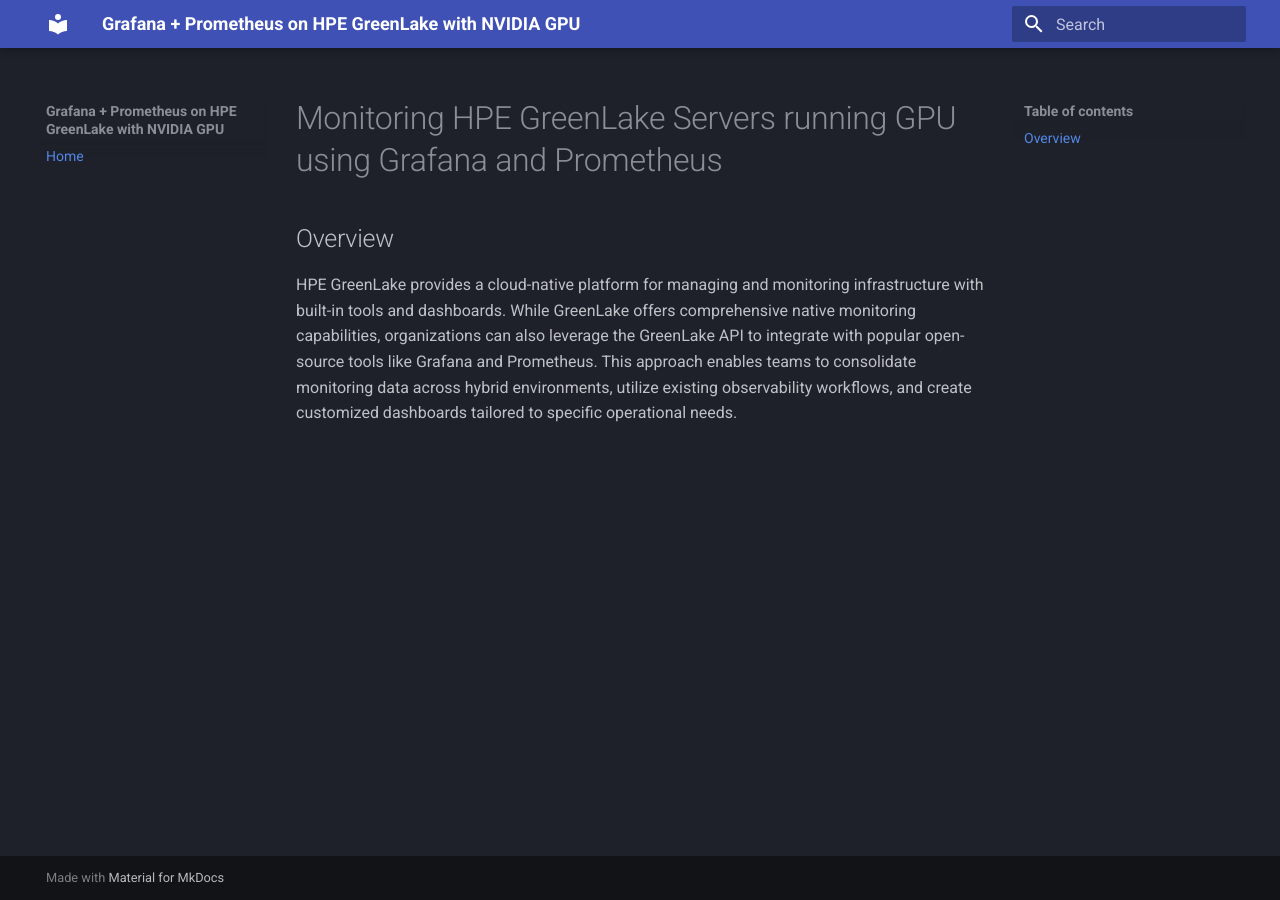
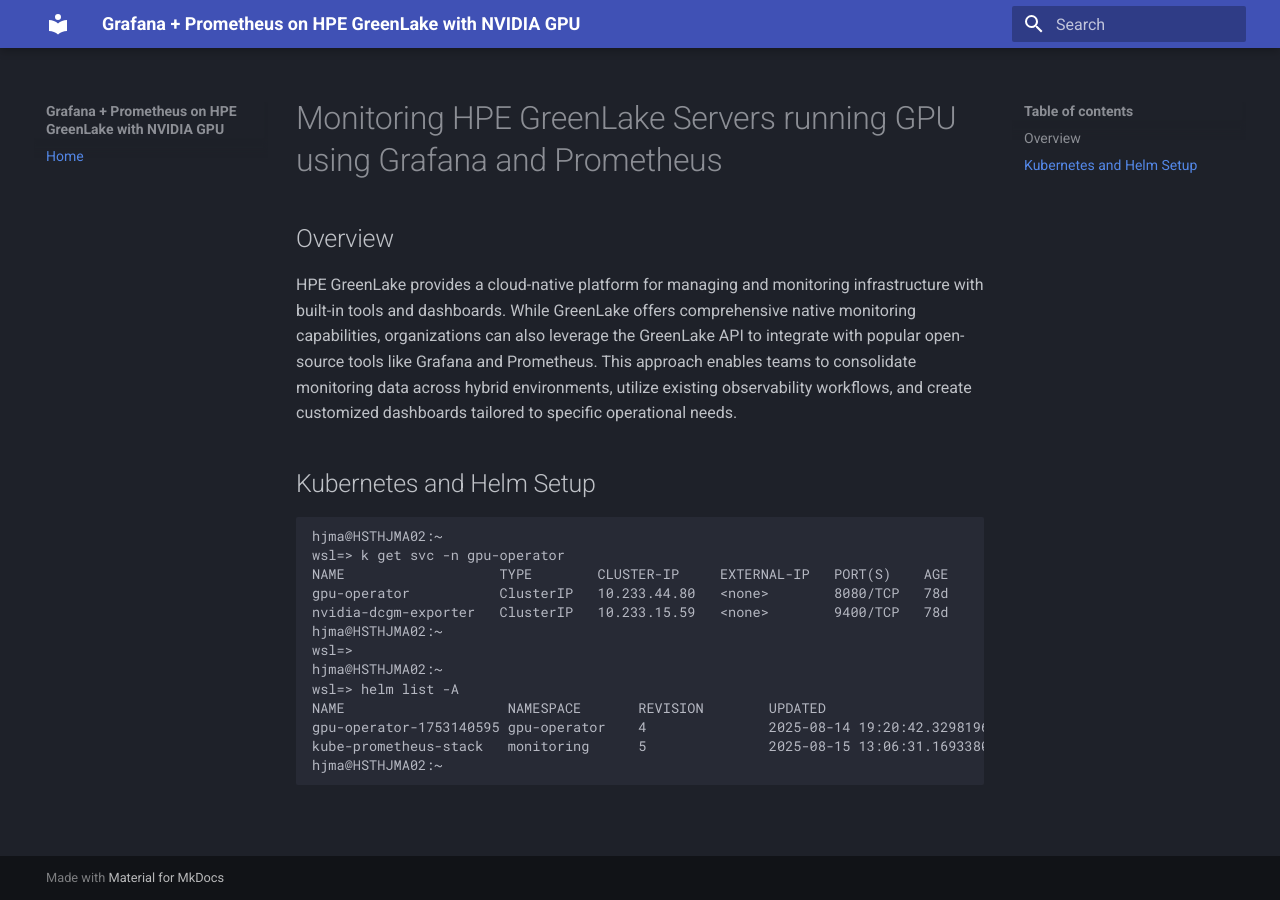
Before and after one commit to hjma29/grafana-prometheus-hpe-greenlake-com-nvidia, an MkDocs documentation site: the page built from docs/whitepaper.md, in a window 1280 px wide. Built offline with MkDocs 1.6.1 and Material for MkDocs 9.7.7, drawn with Linux system fonts in a browser that asks for light colours.

Commit message:
[skip ci] 251008-11:11 on mini4

````diff
--- a/docs/whitepaper.md
+++ b/docs/whitepaper.md
@@ -3,3 +3,22 @@
 
 ## Overview
 HPE GreenLake provides a cloud-native platform for managing and monitoring infrastructure with built-in tools and dashboards. While GreenLake offers comprehensive native monitoring capabilities, organizations can also leverage the GreenLake API to integrate with popular open-source tools like Grafana and Prometheus. This approach enables teams to consolidate monitoring data across hybrid environments, utilize existing observability workflows, and create customized dashboards tailored to specific operational needs.
+
+
+## Kubernetes and Helm Setup
+
+```
+hjma@HSTHJMA02:~
+wsl=> k get svc -n gpu-operator
+NAME                   TYPE        CLUSTER-IP     EXTERNAL-IP   PORT(S)    AGE
+gpu-operator           ClusterIP   10.233.44.80   <none>        8080/TCP   78d
+nvidia-dcgm-exporter   ClusterIP   10.233.15.59   <none>        9400/TCP   78d
+hjma@HSTHJMA02:~
+wsl=>
+hjma@HSTHJMA02:~
+wsl=> helm list -A
+NAME                    NAMESPACE       REVISION        UPDATED                                 STATUS          CHART                           APP VERSION
+gpu-operator-1753140595 gpu-operator    4               2025-08-14 19:20:42.329819669 -0700 MST deployed        gpu-operator-v25.3.2            v25.3.2
+kube-prometheus-stack   monitoring      5               2025-08-15 13:06:31.169338089 -0700 MST deployed        kube-prometheus-stack-76.3.0    v0.84.1
+hjma@HSTHJMA02:~
+```
````
